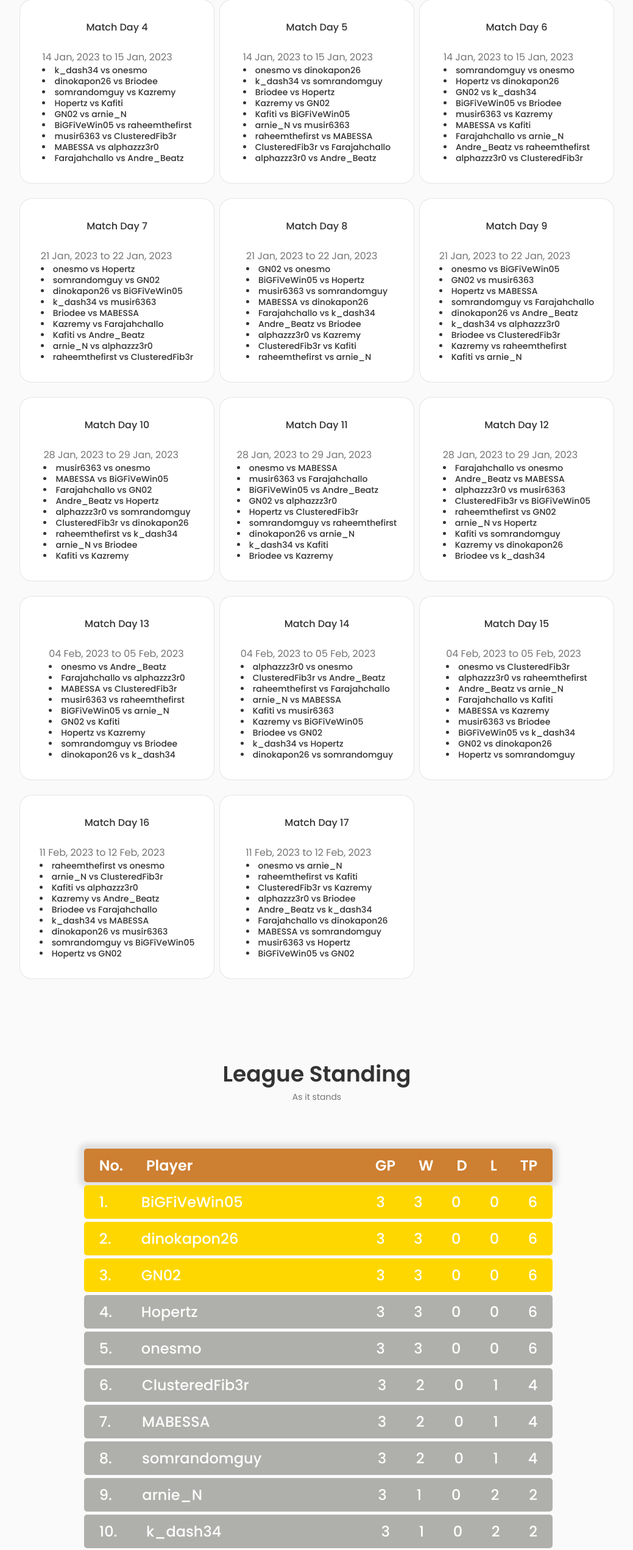
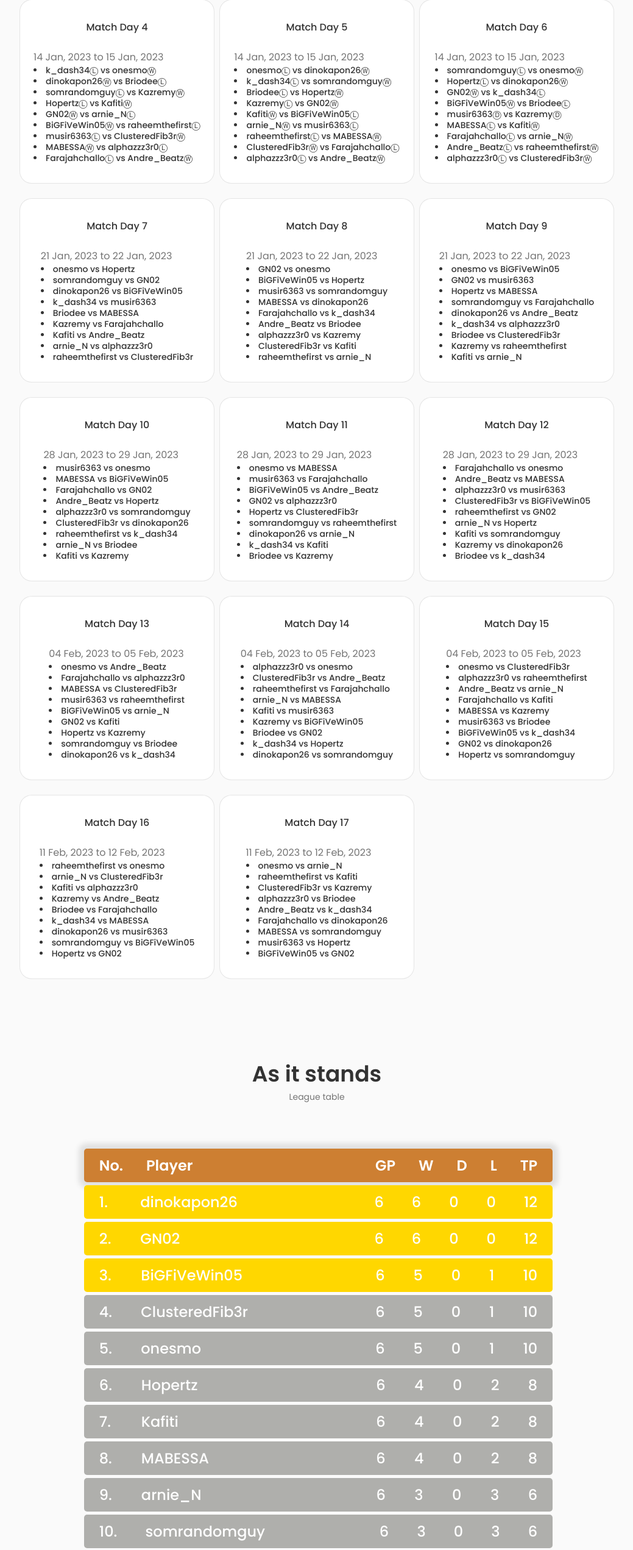
Before and after one commit to swahili-chess/swahilichess, a React (Create React App) app: page / in a window 1280 px wide. Shown: the part 1759-4300 px from the top of the page at 61% size, without its empty margins (120-1159 px from the left). Built offline with nearby package versions, Linux system fonts and the light colour scheme; no server answers.

Commit message:
Update meta tag content

```diff
--- a/src/components/league/League.jsx
+++ b/src/components/league/League.jsx
@@ -5,8 +5,8 @@ import Table from "./Table";
 const League = () => {
     return (
         <section className="league container section" id="league">
-            <h2 className="section__title">League Standing</h2>
-            <span className="section__subtitle">As it stands</span>
+            <h2 className="section__title">As it stands</h2>
+            <span className="section__subtitle">League table</span>
 
             <div className="league__container">
                 <Table />
--- a/src/components/league/Table.jsx
+++ b/src/components/league/Table.jsx
@@ -19,181 +19,181 @@ const Table = () => {
 
                             <li class="table-row1">
                                 <div class="col col-1">1.</div>
-                                <div class="col col-2">BiGFiVeWin05</div>
-                                <div class="col col-3">3</div>
-                                <div class="col col-4">3</div>
+                                <div class="col col-2">dinokapon26</div>
+                                <div class="col col-3">6</div>
+                                <div class="col col-4">6</div>
                                 <div class="col col-5">0</div>
                                 <div class="col col-6">0</div>
-                                <div class="col col-7">6</div>
+                                <div class="col col-7">12</div>
                             </li>
 
                             <li class="table-row1">
                                 <div class="col col-1">2.</div>
-                                <div class="col col-2">dinokapon26</div>
-                                <div class="col col-3">3</div>
-                                <div class="col col-4">3</div>
+                                <div class="col col-2">GN02</div>
+                                <div class="col col-3">6</div>
+                                <div class="col col-4">6</div>
                                 <div class="col col-5">0</div>
                                 <div class="col col-6">0</div>
-                                <div class="col col-7">6</div>
+                                <div class="col col-7">12</div>
                             </li>
 
                             <li class="table-row1">
                                 <div class="col col-1">3.</div>
-                                <div class="col col-2">GN02</div>
-                                <div class="col col-3">3</div>
-                                <div class="col col-4">3</div>
+                                <div class="col col-2">BiGFiVeWin05</div>
+                                <div class="col col-3">6</div>
+                                <div class="col col-4">5</div>
                                 <div class="col col-5">0</div>
-                                <div class="col col-6">0</div>
-                                <div class="col col-7">6</div>
+                                <div class="col col-6">1</div>
+                                <div class="col col-7">10</div>
                             </li>
 
                             <li class="table-row">
                                 <div class="col col-1">4.</div>
-                                <div class="col col-2">Hopertz</div>
-                                <div class="col col-3">3</div>
-                                <div class="col col-4">3</div>
+                                <div class="col col-2">ClusteredFib3r</div>
+                                <div class="col col-3">6</div>
+                                <div class="col col-4">5</div>
                                 <div class="col col-5">0</div>
-                                <div class="col col-6">0</div>
-                                <div class="col col-7">6</div>
+                                <div class="col col-6">1</div>
+                                <div class="col col-7">10</div>
                             </li>
 
                             <li class="table-row">
                                 <div class="col col-1">5.</div>
                                 <div class="col col-2">onesmo</div>
-                                <div class="col col-3">3</div>
-                                <div class="col col-4">3</div>
+                                <div class="col col-3">6</div>
+                                <div class="col col-4">5</div>
                                 <div class="col col-5">0</div>
-                                <div class="col col-6">0</div>
-                                <div class="col col-7">6</div>
+                                <div class="col col-6">1</div>
+                                <div class="col col-7">10</div>
                             </li>
 
                             <li class="table-row">
                                 <div class="col col-1">6.</div>
-                                <div class="col col-2">ClusteredFib3r</div>
-                                <div class="col col-3">3</div>
-                                <div class="col col-4">2</div>
+                                <div class="col col-2">Hopertz</div>
+                                <div class="col col-3">6</div>
+                                <div class="col col-4">4</div>
                                 <div class="col col-5">0</div>
-                                <div class="col col-6">1</div>
-                                <div class="col col-7">4</div>
+                                <div class="col col-6">2</div>
+                                <div class="col col-7">8</div>
                             </li>
 
                             <li class="table-row">
                                 <div class="col col-1">7.</div>
-                                <div class="col col-2">MABESSA</div>
-                                <div class="col col-3">3</div>
-                                <div class="col col-4">2</div>
+                                <div class="col col-2">Kafiti</div>
+                                <div class="col col-3">6</div>
+                                <div class="col col-4">4</div>
                                 <div class="col col-5">0</div>
-                                <div class="col col-6">1</div>
-                                <div class="col col-7">4</div>
+                                <div class="col col-6">2</div>
+                                <div class="col col-7">8</div>
                             </li>
 
                             <li class="table-row">
                                 <div class="col col-1">8.</div>
-                                <div class="col col-2">somrandomguy</div>
-                                <div class="col col-3">3</div>
-                                <div class="col col-4">2</div>
+                                <div class="col col-2">MABESSA</div>
+                                <div class="col col-3">6</div>
+                                <div class="col col-4">4</div>
                                 <div class="col col-5">0</div>
-                                <div class="col col-6">1</div>
-                                <div class="col col-7">4</div>
+                                <div class="col col-6">2</div>
+                                <div class="col col-7">8</div>
                             </li>
 
                             <li class="table-row">
                                 <div class="col col-1">9.</div>
                                 <div class="col col-2">arnie_N</div>
-                                <div class="col col-3">3</div>
+                                <div class="col col-3">6</div>
+                                <div class="col col-4">3</div>
+                                <div class="col col-5">0</div>
+                                <div class="col col-6">3</div>
+                                <div class="col col-7">6</div>
+                            </li>
+
+                            <li class="table-row">
+                                <div class="col col-1">10.</div>
+                                <div class="col col-2">somrandomguy</div>
+                                <div class="col col-3">6</div>
+                                <div class="col col-4">3</div>
+                                <div class="col col-5">0</div>
+                                <div class="col col-6">3</div>
+                                <div class="col col-7">6</div>
+                            </li>
+
+                            <li class="table-row">
+                                <div class="col col-1">11.</div>
+                                <div class="col col-2">Andre_Beatz</div>
+                                <div class="col col-3">6</div>
+                                <div class="col col-4">2</div>
+                                <div class="col col-5">0</div>
+                                <div class="col col-6">4</div>
+                                <div class="col col-7">4</div>
+                            </li>
+
+                            <li class="table-row">
+                                <div class="col col-1">12.</div>
+                                <div class="col col-2">raheemthefirst</div>
+                                <div class="col col-3">6</div>
+                                <div class="col col-4">2</div>
+                                <div class="col col-5">0</div>
+                                <div class="col col-6">4</div>
+                                <div class="col col-7">4</div>
+                            </li>
+
+                            <li class="table-row">
+                                <div class="col col-1">13.</div>
+                                <div class="col col-2">Kazremy</div>
+                                <div class="col col-3">6</div>
+                                <div class="col col-4">1</div>
+                                <div class="col col-5">1</div>
+                                <div class="col col-6">4</div>
+                                <div class="col col-7">3</div>
+                            </li>
+
+                            <li class="table-row">
+                                <div class="col col-1">14.</div>
+                                <div class="col col-2">musir6363</div>
+                                <div class="col col-3">6</div>
+                                <div class="col col-4">1</div>
+                                <div class="col col-5">1</div>
+                                <div class="col col-6">4</div>
+                                <div class="col col-7">3</div>
+                            </li>
+
+                            <li class="table-row">
+                                <div class="col col-1">15.</div>
+                                <div class="col col-2">k_dash34</div>
+                                <div class="col col-3">6</div>
                                 <div class="col col-4">1</div>
                                 <div class="col col-5">0</div>
-                                <div class="col col-6">2</div>
+                                <div class="col col-6">5</div>
                                 <div class="col col-7">2</div>
                             </li>
 
                             <li class="table-row">
-                                <div class="col col-1">10.</div>
-                                <div class="col col-2">k_dash34</div>
-                                <div class="col col-3">3</div>
-                                <div class="col col-4">1</div>
-                                <div class="col col-5">0</div>
-                                <div class="col col-6">2</div>
-                                <div class="col col-7">2</div>
-                            </li>
-
-                            <li class="table-row">
-                                <div class="col col-1">11.</div>
-                                <div class="col col-2">Kafiti</div>
-                                <div class="col col-3">3</div>
-                                <div class="col col-4">1</div>
-                                <div class="col col-5">0</div>
-                                <div class="col col-6">2</div>
-                                <div class="col col-7">2</div>
-                            </li>
-
-                            <li class="table-row">
-                                <div class="col col-1">12.</div>
-                                <div class="col col-2">musir6363</div>
-                                <div class="col col-3">3</div>
-                                <div class="col col-4">1</div>
-                                <div class="col col-5">0</div>
-                                <div class="col col-6">2</div>
-                                <div class="col col-7">2</div>
-                            </li>
-
-                            <li class="table-row">
-                                <div class="col col-1">13.</div>
-                                <div class="col col-2">raheemthefirst</div>
-                                <div class="col col-3">3</div>
-                                <div class="col col-4">1</div>
-                                <div class="col col-5">0</div>
-                                <div class="col col-6">2</div>
-                                <div class="col col-7">2</div>
-                            </li>
-
-                            <li class="table-row">
-                                <div class="col col-1">14.</div>
+                                <div class="col col-1">16.</div>
                                 <div class="col col-2">alphazzz3r0</div>
-                                <div class="col col-3">3</div>
+                                <div class="col col-3">6</div>
                                 <div class="col col-4">0</div>
                                 <div class="col col-5">0</div>
-                                <div class="col col-6">3</div>
-                                <div class="col col-7">0</div>
-                            </li>
-
-                            <li class="table-row">
-                                <div class="col col-1">15.</div>
-                                <div class="col col-2">Andre_Beatz</div>
-                                <div class="col col-3">3</div>
-                                <div class="col col-4">0</div>
-                                <div class="col col-5">0</div>
-                                <div class="col col-6">3</div>
-                                <div class="col col-7">0</div>
-                            </li>
-
-                            <li class="table-row">
-                                <div class="col col-1">16.</div>
-                                <div class="col col-2">Briodee</div>
-                                <div class="col col-3">3</div>
-                                <div class="col col-4">0</div>
-                                <div class="col col-5">0</div>
-                                <div class="col col-6">3</div>
+                                <div class="col col-6">6</div>
                                 <div class="col col-7">0</div>
                             </li>
 
                             <li class="table-row">
                                 <div class="col col-1">17.</div>
-                                <div class="col col-2">Farajahchallo</div>
-                                <div class="col col-3">3</div>
+                                <div class="col col-2">Briodee</div>
+                                <div class="col col-3">6</div>
                                 <div class="col col-4">0</div>
                                 <div class="col col-5">0</div>
-                                <div class="col col-6">3</div>
+                                <div class="col col-6">6</div>
                                 <div class="col col-7">0</div>
                             </li>
 
                             <li class="table-row">
                                 <div class="col col-1">18.</div>
-                                <div class="col col-2">Kazremy</div>
-                                <div class="col col-3">3</div>
+                                <div class="col col-2">Farajahchallo</div>
+                                <div class="col col-3">6</div>
                                 <div class="col col-4">0</div>
                                 <div class="col col-5">0</div>
-                                <div class="col col-6">3</div>
+                                <div class="col col-6">6</div>
                                 <div class="col col-7">0</div>
                             </li>
                         </ul>
--- a/src/components/match/Match.jsx
+++ b/src/components/match/Match.jsx
@@ -92,15 +92,15 @@ const Match = () => {
                                 <div>
                                     14 Jan, 2023 to 15 Jan, 2023
                                     <h3 className="match__name ⓌⒹⓁ">
-                                        <li>k_dash34 vs onesmo</li>
-                                        <li>dinokapon26 vs Briodee</li>
-                                        <li>somrandomguy vs Kazremy</li>
-                                        <li>Hopertz vs Kafiti</li>
-                                        <li>GN02 vs arnie_N</li>
-                                        <li>BiGFiVeWin05 vs raheemthefirst</li>
-                                        <li>musir6363 vs ClusteredFib3r</li>
-                                        <li>MABESSA vs alphazzz3r0</li>
-                                        <li>Farajahchallo vs Andre_Beatz</li>
+                                        <li>k_dash34Ⓛ vs onesmoⓌ</li>
+                                        <li>dinokapon26Ⓦ vs BriodeeⓁ</li>
+                                        <li>somrandomguyⓁ vs KazremyⓌ</li>
+                                        <li>HopertzⓁ vs KafitiⓌ</li>
+                                        <li>GN02Ⓦ vs arnie_NⓁ</li>
+                                        <li>BiGFiVeWin05Ⓦ vs raheemthefirstⓁ</li>
+                                        <li>musir6363Ⓛ vs ClusteredFib3rⓌ</li>
+                                        <li>MABESSAⓌ vs alphazzz3r0Ⓛ</li>
+                                        <li>FarajahchalloⓁ vs Andre_BeatzⓌ</li>
                                     </h3>
                                 </div>
                             </div>
@@ -117,15 +117,15 @@ const Match = () => {
                                 <div>
                                     14 Jan, 2023 to 15 Jan, 2023
                                     <h3 className="match__name ⓌⒹⓁ">
-                                        <li>onesmo vs dinokapon26</li>
-                                        <li>k_dash34 vs somrandomguy</li>
-                                        <li>Briodee vs Hopertz</li>
-                                        <li>Kazremy vs GN02</li>
-                                        <li>Kafiti vs BiGFiVeWin05</li>
-                                        <li>arnie_N vs musir6363</li>
-                                        <li>raheemthefirst vs MABESSA</li>
-                                        <li>ClusteredFib3r vs Farajahchallo</li>
-                                        <li>alphazzz3r0 vs Andre_Beatz</li>
+                                        <li>onesmoⓁ vs dinokapon26Ⓦ</li>
+                                        <li>k_dash34Ⓛ vs somrandomguyⓌ</li>
+                                        <li>BriodeeⓁ vs HopertzⓌ</li>
+                                        <li>KazremyⓁ vs GN02Ⓦ</li>
+                                        <li>KafitiⓌ vs BiGFiVeWin05Ⓛ</li>
+                                        <li>arnie_NⓌ vs musir6363Ⓛ</li>
+                                        <li>raheemthefirstⓁ vs MABESSAⓌ</li>
+                                        <li>ClusteredFib3rⓌ vs FarajahchalloⓁ</li>
+                                        <li>alphazzz3r0Ⓛ vs Andre_BeatzⓌ</li>
                                     </h3>
                                 </div>
                             </div>
@@ -142,15 +142,15 @@ const Match = () => {
                                 <div>
                                     14 Jan, 2023 to 15 Jan, 2023
                                     <h3 className="match__name ⓌⒹⓁ">
-                                        <li>somrandomguy vs onesmo</li>
-                                        <li>Hopertz vs dinokapon26</li>
-                                        <li>GN02 vs k_dash34</li>
-                                        <li>BiGFiVeWin05 vs Briodee</li>
-                                        <li>musir6363 vs Kazremy</li>
-                                        <li>MABESSA vs Kafiti</li>
-                                        <li>Farajahchallo vs arnie_N</li>
-                                        <li>Andre_Beatz vs raheemthefirst</li>
-                                        <li>alphazzz3r0 vs ClusteredFib3r</li>
+                                        <li>somrandomguyⓁ vs onesmoⓌ</li>
+                                        <li>HopertzⓁ vs dinokapon26Ⓦ</li>
+                                        <li>GN02Ⓦ vs k_dash34Ⓛ</li>
+                                        <li>BiGFiVeWin05Ⓦ vs BriodeeⓁ</li>
+                                        <li>musir6363Ⓓ vs KazremyⒹ</li>
+                                        <li>MABESSAⓁ vs KafitiⓌ</li>
+                                        <li>FarajahchalloⓁ vs arnie_NⓌ</li>
+                                        <li>Andre_BeatzⓁ vs raheemthefirstⓌ</li>
+                                        <li>alphazzz3r0Ⓛ vs ClusteredFib3rⓌ</li>
                                     </h3>
                                 </div>
                             </div>
```
